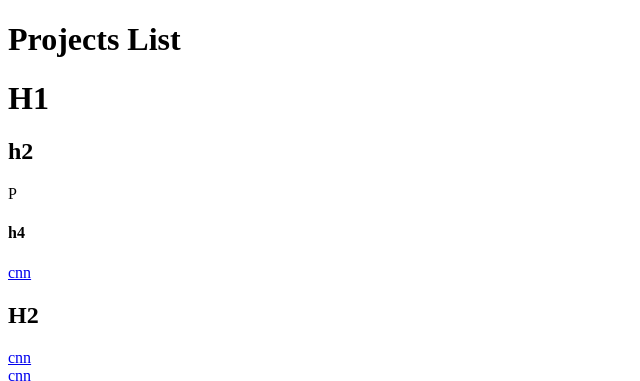
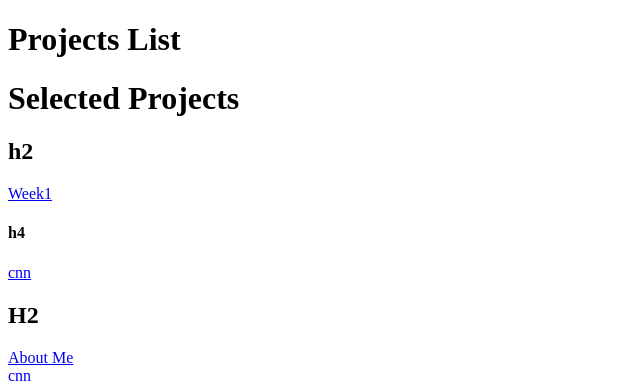
Before and after one commit to robmart9242/week2, a plain HTML site: page index.html in a window 1280 px wide. Shown: the top 381 px of the page, without its empty margins (0-640 px from the left). Drawn offline with Linux system fonts and the light colour scheme.

Commit message:
clean up

```diff
--- a/index.html
+++ b/index.html
@@ -13,16 +13,16 @@
 
 
     <header>
-      <h1>H1</h1>
+      <h1>Selected Projects</h1>
       <h2>h2</h2>
     </header>
-    <p>P</p>
+    <a href="/foundations/week1/index.html">Week1</a>
     <h4>h4</h4>
       <a href="http://cnn.com">cnn</a>
 
   <nav>
     <h2>H2</h2>
-    <a href="http://cnn.com">cnn</a>
+    <a href="aboutme.html">About Me</a>
     <br>
     <a href="http://cnn.com" target="_blank">cnn</a>
   </nav>
```
Also changed, not shown: aboutme.html (+1 -1 lines).
